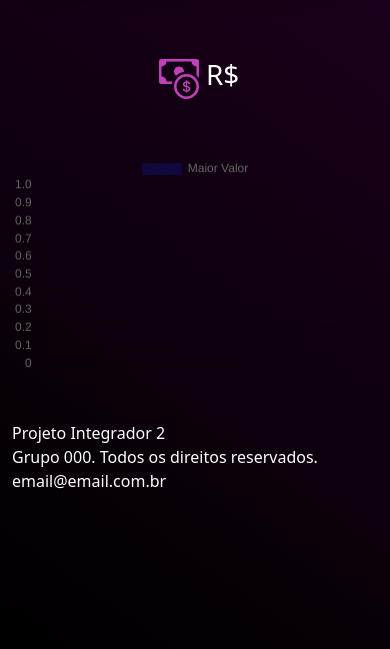
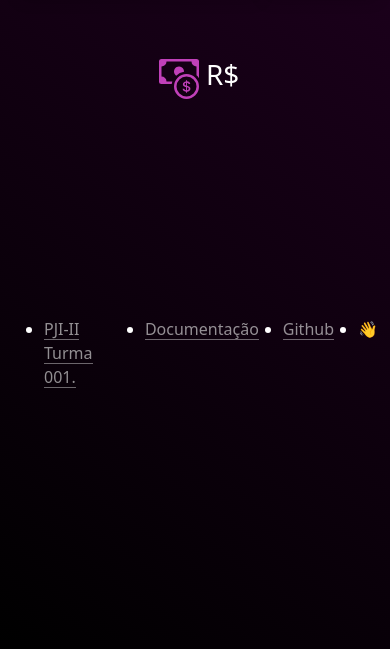
Before and after one commit to tiagomanoel/p_integrador2, a Django app: page / in a window 390 px wide. Shown: the part 195-844 px from the top of the page. Run offline with Django 5.2, Linux system fonts and the light colour scheme; data that the repository does not hold is empty.

Commit message:
Added chart type selector, footer with URLs, completed currency values in chart columns, configured automatic updates on selection changes, and updated menu colors; only template construction remains.

```diff
--- a/djangoapp/price/static/css/style.css
+++ b/djangoapp/price/static/css/style.css
@@ -1,7 +1,7 @@
 :root {
   --arrow-bg: rgba(63, 40, 73, 0.219);
   --arrow-icon: url(https://upload.wikimedia.org/wikipedia/commons/9/9d/Caret_down_font_awesome_whitevariation.svg);
-  --option-bg: rgba(63, 40, 73, 0.219);
+  --option-bg: rgba(77, 29, 77, 0.219);
   --select-bg: rgba(63, 40, 73, 0.219);
 }
 
@@ -119,3 +124,58 @@ body {
     background-color: var(--option-bg);
   }
 }
+
+/* FOOTER */
+.footer {
+  display: grid;
+  margin: auto;
+}
+
+ul {
+  display: inline-flex;
+  grid-auto-flow: row;
+  grid-gap: 24px;
+  justify-items: center;
+  margin: auto;
+}
+
+@media (min-width: 30px) {
+  ul {
+    grid-auto-flow: column;
+  }
+}
+
+a {
+  color: rgba(255, 255, 255, 0.562);
+  text-decoration: none;
+  box-shadow: inset 0 -1px 0 hsla(0, 0%, 100%, 0.4);
+}
+
+a:hover {
+  font-size: 18px;
+  color: white;
+}
+
+li:last-child {
+  grid-column: 1 / 2;
+  grid-row: 1 / 2;
+}
+
+li:hover ~ li p {
+  animation: wave-animation 0.3s infinite;
+}
+
+/* below is just for demo styling */
+
+@keyframes wave-animation {
+  0%,
+  100% {
+    transform: rotate(0deg);
+  }
+  25% {
+    transform: rotate(20deg);
+  }
+  75% {
+    transform: rotate(-15deg);
+  }
+}
--- a/djangoapp/price/static/js/js.js
+++ b/djangoapp/price/static/js/js.js
@@ -1,155 +1,123 @@
-function gera_cor(qtd=1){
-    var bg_color = []
-    var border_color = []
-    for(let i = 0; i < qtd; i++){
+function gera_cor(qtd = 1) {
+  var bg_color = [];
+  var border_color = [];
+  for (let i = 0; i < qtd; i++) {
     let r = Math.random() * 255;
     let g = Math.random() * 255;
     let b = Math.random() * 255;
-        bg_color.push(`rgba(${r}, ${g}, ${b}, ${0.2})`)
-        border_color.push(`rgba(${r}, ${g}, ${b}, ${1})`)
+    bg_color.push(`rgba(${r}, ${g}, ${b}, ${0.2})`);
+    border_color.push(`rgba(${r}, ${g}, ${b}, ${1})`);
+  }
+  return [bg_color, border_color];
 }
 
-    return [bg_color, border_color];
+// Global variable to store the chart type
+let selectedGraphType = localStorage.getItem('selectedGraphType') || 'bar'; // Default type
 
+// Chart handler
+document.addEventListener("DOMContentLoaded", function () {
+  const ctx = document.getElementById("price_chart").getContext("2d");
+
+  function updateChart(type) {
+    if (window.myChart) {
+      window.myChart.destroy();
     }
 
-function renderiza_total_vendido(url){
-    fetch(url, {
-        method: 'get',
-    }).then(function(result){
-        return result.json()
-    }).then(function(data){
-        document.getElementById('faturamento_total').innerHTML = data.total
-    })
+    const colors = gera_cor(12);
 
+    // Django data received by HTML
+    const labels = priceData.labels; // Dates
+    const data = priceData.data; // Corresponding values (assumed to be in pairs)
+
+    // Concatenate values of reais and centavos
+    const totalData = [];
+
+    for (let i = 0; i < data.length; i += 2) {
+      const reais = parseFloat(data[i]);
+      const centavos = i + 1 < data.length ? parseFloat(data[i + 1]) : 0;
+
+      const total = reais + centavos / 100; // Converts centavos to reais
+      totalData.push({ date: labels[i / 2], value: total }); // Adds date and total
     }
 
+    // Sort the data by date (oldest to newest)
+    totalData.sort((a, b) => new Date(a.date) - new Date(b.date));
 
+    // Extract the sorted data
+    const sortedLabels = totalData.map(item => item.date);
+    const sortedValues = totalData.map(item => item.value);
 
-function renderiza_faturamento_mensal(url){
+    if (sortedLabels.length === 0 || sortedValues.length === 0) {
+      console.error("Labels or data are empty");
+      return; // Prevents chart creation if there is no data
+    }
 
-    fetch(url, {
-        method: 'get',
-    }).then(function(result){
-        return result.json()
-    }).then(function(data){
-
-        const ctx = document.getElementById('faturamento_mensal').getContext('2d');
-        var cores_faturamento_mensal = gera_cor(qtd=12)
-        const myChart = new Chart(ctx, {
-            type: 'bar',
+    window.myChart = new Chart(ctx, {
+      type: type,
       data: {
-                labels: ['Jan', 'Fev', 'Mar', 'Abr', 'Mai', 'Jun', 'Jul', 'Ago', 'Set', 'Out', 'Nov', 'Dez'],
-                datasets: [{
-                    label: data.labels,
-                    data: data.data,
-                    backgroundColor: cores_faturamento_mensal[0],
-                    borderColor: cores_faturamento_mensal[1],
-                    borderWidth: 1
-                }]
+        labels: sortedLabels,
+        datasets: [
+          {
+            label: "Highest Value",
+            data: sortedValues,
+            backgroundColor: colors[0],
+            borderColor: colors[0],
+            borderWidth: 2,
+          },
+        ],
       },
       options: {
         scales: {
           y: {
-                        beginAtZero: true
+            title: {
+              display: true,
+              text: 'Value',
+            },
+          },
+          x: {
+            title: {
+              display: true,
+              text: 'Date',
+            },
+          },
+        },
+      },
+    });
   }
-                }
-            }
+
+  // Initializes the chart when the page loads.
+  updateChart(selectedGraphType);
+
+  // Updates the chart when the selection changes.
+  document.getElementById("graphSelect").addEventListener("change", function () {
+    selectedGraphType = this.value; // Updates the variable with the selected type.
+    localStorage.setItem('selectedGraphType', selectedGraphType); // Stores in localStorage.
+    updateChart(selectedGraphType);
   });
 
+  // Logic for the currency form.
+  const currencySelect = document.getElementById("currencySelect");
 
-    })
+  // Adds an event to automatically submit the form.
+  currencySelect.addEventListener("change", function () {
+    this.form.submit(); // Sends the form.
+  });
+});
 
+// Retrieve and set the last selected chart type
+document.addEventListener("DOMContentLoaded", function () {
+  const graphSelect = document.getElementById("graphSelect");
+  const lastSelectedGraph = localStorage.getItem('selectedGraphType');
 
-
-
+  if (lastSelectedGraph) {
+    graphSelect.value = lastSelectedGraph; // Sets the selection in the dropdown.
+    updateChart(lastSelectedGraph); // Updates the chart with the last selection.
   }
 
-
-
-function renderiza_despesas_mensal(url){
-    fetch(url, {
-        method: 'get',
-    }).then(function(result){
-        return result.json()
-    }).then(function(data){
-        console.log(data)
-        const ctx = document.getElementById('despesas_mensal').getContext('2d');
-        var cores_despesas_mensal = gera_cor(qtd=12)
-        const myChart = new Chart(ctx, {
-            type: 'line',
-            data: {
-                labels: ['Jan', 'Fev', 'Mar', 'Abr', 'Mai', 'Jun', 'Jul', 'Ago', 'Set', 'Out', 'Nov', 'Dez'],
-                datasets: [{
-                    label: [data.date],
-                    data: [data.value],
-                    backgroundColor: "#CB1EA8",
-                    borderColor: "#FFFFFF",
-                    borderWidth: 0.2
-                }]
-            },
-
+  // Updates the chart when the selection changes.
+  graphSelect.addEventListener("change", function () {
+    const selectedGraph = this.value;
+    localStorage.setItem('selectedGraphType', selectedGraph); // Stores the new selection.
+    updateChart(selectedGraph); // Updates the chart
   });
-    })
-}
-
-function renderiza_produtos_mais_vendidos(url){
-
-    fetch(url, {
-        method: 'get',
-    }).then(function(result){
-        return result.json()
-    }).then(function(data){
-
-        const ctx = document.getElementById('produtos_mais_vendidos').getContext('2d');
-        var cores_produtos_mais_vendidos = gera_cor(qtd=4)
-        const myChart = new Chart(ctx, {
-            type: 'doughnut',
-            data: {
-                labels: data.value,
-                datasets: [{
-                    label: 'Despesas',
-                    data: data.data,
-                    backgroundColor: cores_produtos_mais_vendidos[0],
-                    borderColor: cores_produtos_mais_vendidos[1],
-                    borderWidth: 1
-                }]
-            },
-
 });
-
-
-    })
-
-}
-
-function renderiza_funcionario_mes(url){
-
-
-
-    fetch(url, {
-        method: 'get',
-    }).then(function(result){
-        return result.json()
-    }).then(function(data){
-
-        const ctx = document.getElementById('funcionarios_do_mes').getContext('2d');
-        var cores_funcionarios_do_mes = gera_cor(qtd=4)
-        const myChart = new Chart(ctx, {
-            type: 'polarArea',
-            data: {
-                labels: data.labels,
-                datasets: [{
-                    data: data.data,
-                    backgroundColor: cores_funcionarios_do_mes[0],
-                    borderColor: cores_funcionarios_do_mes[1],
-                    borderWidth: 1
-                }]
-            },
-
-        });
-
-
-    })
-
-}
--- a/djangoapp/price/templates/index.html
+++ b/djangoapp/price/templates/index.html
@@ -52,95 +61,75 @@
           <option value="XRP-BRL">XRP/Real Brasileiro</option>
           <option value="DOGE-BRL">Dogecoin/Real Brasileiro</option>
         </select>
-                        <input class="select_button" type="submit" value="Buscar"/>
+      </form>
+      <form id="graphForm">
+        <select id="graphSelect" required="required" class="select_currency_graph">
+          <option value="bar">Bar</option>
+          <option value="line">Line</option>
+          <option value="doughnut">Doughnut</option>
+        </select>
       </form>
     </div>
 
-
-
-
-
-
-
-
     <div class="col-md informacoes_basicas">
-            <svg  class="icone" xmlns="http://www.w3.org/2000/svg" fill="currentColor" class="bi bi-cash-coin" viewBox="0 0 16 16">
-                <path fill-rule="evenodd" d="M11 15a4 4 0 1 0 0-8 4 4 0 0 0 0 8zm5-4a5 5 0 1 1-10 0 5 5 0 0 1 10 0z"/>
-                <path d="M9.438 11.944c.047.596.518 1.06 1.363 1.116v.44h.375v-.443c.875-.061 1.386-.529 1.386-1.207 0-.618-.39-.936-1.09-1.1l-.296-.07v-1.2c.376.043.614.248.671.532h.658c-.047-.575-.54-1.024-1.329-1.073V8.5h-.375v.45c-.747.073-1.255.522-1.255 1.158 0 .562.378.92 1.007 1.066l.248.061v1.272c-.384-.058-.639-.27-.696-.563h-.668zm1.36-1.354c-.369-.085-.569-.26-.569-.522 0-.294.216-.514.572-.578v1.1h-.003zm.432.746c.449.104.655.272.655.569 0 .339-.257.571-.709.614v-1.195l.054.012z"/>
-                <path d="M1 0a1 1 0 0 0-1 1v8a1 1 0 0 0 1 1h4.083c.058-.344.145-.678.258-1H3a2 2 0 0 0-2-2V3a2 2 0 0 0 2-2h10a2 2 0 0 0 2 2v3.528c.38.34.717.728 1 1.154V1a1 1 0 0 0-1-1H1z"/>
-                <path d="M9.998 5.083 10 5a2 2 0 1 0-3.132 1.65 5.982 5.982 0 0 1 3.13-1.567z"/>
-              </svg> <h1>&nbspR$
-                {% for price in prices.values %}
-                {% if forloop.first %}
-                    {{ price.value|floatformat:2 }}
-                {% endif %}
-            {% endfor %}
-
+      <svg
+        class="icone"
+        xmlns="http://www.w3.org/2000/svg"
+        fill="currentColor"
+        class="bi bi-cash-coin"
+        viewBox="0 0 16 16"
+      >
+        <path
+          fill-rule="evenodd"
+          d="M11 15a4 4 0 1 0 0-8 4 4 0 0 0 0 8zm5-4a5 5 0 1 1-10 0 5 5 0 0 1 10 0z"
+        />
+        <path
+          d="M9.438 11.944c.047.596.518 1.06 1.363 1.116v.44h.375v-.443c.875-.061 1.386-.529 1.386-1.207 0-.618-.39-.936-1.09-1.1l-.296-.07v-1.2c.376.043.614.248.671.532h.658c-.047-.575-.54-1.024-1.329-1.073V8.5h-.375v.45c-.747.073-1.255.522-1.255 1.158 0 .562.378.92 1.007 1.066l.248.061v1.272c-.384-.058-.639-.27-.696-.563h-.668zm1.36-1.354c-.369-.085-.569-.26-.569-.522 0-.294.216-.514.572-.578v1.1h-.003zm.432.746c.449.104.655.272.655.569 0 .339-.257.571-.709.614v-1.195l.054.012z"
+        />
+        <path
+          d="M1 0a1 1 0 0 0-1 1v8a1 1 0 0 0 1 1h4.083c.058-.344.145-.678.258-1H3a2 2 0 0 0-2-2V3a2 2 0 0 0 2-2h10a2 2 0 0 0 2 2v3.528c.38.34.717.728 1 1.154V1a1 1 0 0 0-1-1H1z"
+        />
+        <path
+          d="M9.998 5.083 10 5a2 2 0 1 0-3.132 1.65 5.982 5.982 0 0 1 3.13-1.567z"
+        />
+      </svg>
+      <h1>
+        &nbspR$ {% for price in prices.values %} {% if forloop.first %} {{ price.value|floatformat:2 }} {% endif %} {% endfor %}
       </h1>
     </div>
-
   </div>
 
   <div class="row">
 
 
-
     <div class="col-md">
-            <br>
-
-            <canvas id="price_chart" width="250" height="150"></canvas>
-        </div>
-
-    </div>
-
-
-
-
-</div>
-<br>
-<footer class="container">
-    <br>
-    <div class="row">
-        <div style="color: white;" class="col-md centralizar">
-          Projeto Integrador 2
-        </div>
-
-        <div style="color: white;" class="col-md centralizar">
-          Grupo 000. Todos os direitos reservados.
-        </div>
-
-        <div style="color: white;" class="col-md centralizar">
-          email@email.com.br
+      <br />
+      <canvas id="price_chart" width="250" height="140"></canvas>
     </div>
   </div>
-    <br>
+</div>
+<br />
 
+<footer class="container">
+  <div class="footer">
+    <ul>
+      <li><a href="{% url 'price:pji' %}">PJI-II Turma 001.</a></li>
+      <li><a href="{% url 'price:document' %}">Documentação</a></li></li>
+      <li><a href="https://github.com/tiagomanoel/p_integrador2">Github</a></li>
+      <li><p>👋</p></li>
+    </ul>
+  </div>
 </footer>
+
 <script src="https://cdn.jsdelivr.net/npm/chart.js"></script>
 <script src="{% static 'js/js.js' %}"></script>
 
 <script>
-
-    const ctx = document.getElementById('price_chart').getContext('2d');
-    var cores_price_chart = gera_cor(qtd=12)
-    const myChart = new Chart(ctx, {
-        type: 'bar',
-        data: {
-                labels: [{% for price in prices %}'{{ price.date }}',{% endfor %}],
-                datasets: [{
-                label: 'Maior Valor',
-                data: [{% for price in prices %}{{ price.value }},{% endfor %}],
-                backgroundColor: cores_price_chart[0],
-                borderColor: cores_price_chart[0],
-                borderWidth: 0.2
-            }]
-        },
-
-    });
+  // Passando dados do Django para o JavaScript
+  const priceData = {
+      labels: [{% for data in prices %}'{{ data.date }}'{% if not forloop.last %},{% endif %}{% endfor %}],
+      data: [{% for price in prices %}{{ price.value|floatformat:2 }}{% if not forloop.last %},{% endif %}{% endfor %}]
+  };
 </script>
 
-
-
-
-
 {% endblock %}
--- a/djangoapp/price/urls.py
+++ b/djangoapp/price/urls.py
@@ -1,6 +1,5 @@
 from django.urls import path, include
-from price.views import index, prices
-from price.views import pi_db_list
+from price.views import index, pji, document, pi_db_list
 from django.conf.urls.static import static
 from django.conf import settings
 
@@ -10,7 +9,9 @@ app_name = 'price'
 urlpatterns = [
     path('', index, name='index'),
     path('api/', pi_db_list, name='api'),
-    path('prices/', prices, name='prices'),
+    path('pji/', pji, name='pji'),
+    path('document/', document, name='document'),
+    # path('prices/', prices, name='prices'),
 
 
 ]
--- a/djangoapp/price/views.py
+++ b/djangoapp/price/views.py
@@ -3,12 +3,9 @@ from rest_framework.decorators import api_view
 from price.models import pi_db
 from price.serializers import pi_dbSerializer
 from rest_framework.response import Response
-from rest_framework import status
-from rest_framework.views import APIView
-from django.http.response import Http404, HttpResponse
-from django.http import JsonResponse
+# from django.http import JsonResponse
 from django.core.serializers import serialize
-import json
+# import json
 
 
 
@@ -19,22 +16,32 @@ def pi_db_list(request):
     serializer = pi_dbSerializer(list, many=True)
     return Response(serializer.data)
 
+
 #Function that displays the main page.
 def index(request):
     if request.method == "GET":
-        prices = {'prices': pi_db.objects.filter(currency="USD-BRL").order_by('id')}
+        prices = {'prices': pi_db.objects.filter(currency="USD-BRL").order_by('id')[:10]}
         return render(request, 'index.html', prices, )
     if request.method == "POST":
         choose = request.POST.get('currency')
-        prices = { 'prices': pi_db.objects.filter(currency=f"{choose}").order_by('id')}
+        prices = { 'prices': pi_db.objects.filter(currency=f"{choose}").order_by('-id')[:10]}
         return render(request, 'index.html', prices)
+
+def pji(request):
+    return render(request, 'pji.html')
+
+def document(request):
+    return render(request, 'document.html')
 
 
 
 
-#api_prices
-def prices(request):
-        price = pi_db.objects.filter(currency="USD-BRL").order_by('-id')[:10]
-        serialied_data = serialize("json", price)
-        serialied_data = json.loads(serialied_data)
-        return JsonResponse( {'serialied_data': serialied_data})
+
+
+
+# #api_prices
+# def prices(request):
+#         price = pi_db.objects.filter(currency="USD-BRL").order_by('-id')[:10]
+#         serialied_data = serialize("json", price)
+#         serialied_data = json.loads(serialied_data)
+#         return JsonResponse( {'serialied_data': serialied_data})
```
Also changed, not shown: other parts of djangoapp/price/static/css/style.css (+14 -9 lines), other parts of djangoapp/price/templates/index.html (+32 -23 lines), djangoapp/price/templates/charts.html (deleted, +0 -7 lines), djangoapp/price/templates/index copy.html (deleted, +0 -47 lines). Lines whose indentation alone changed are shown as unchanged.
